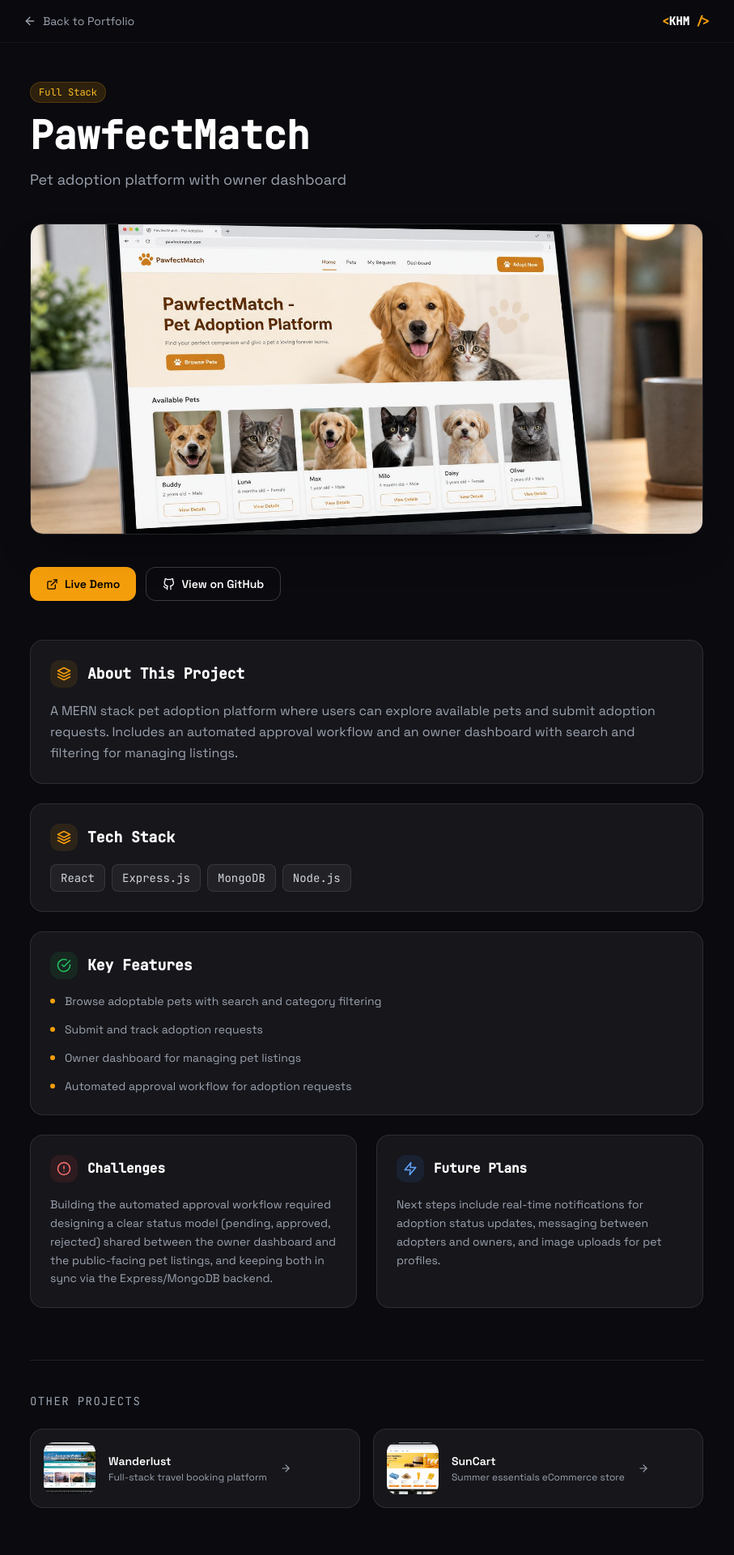
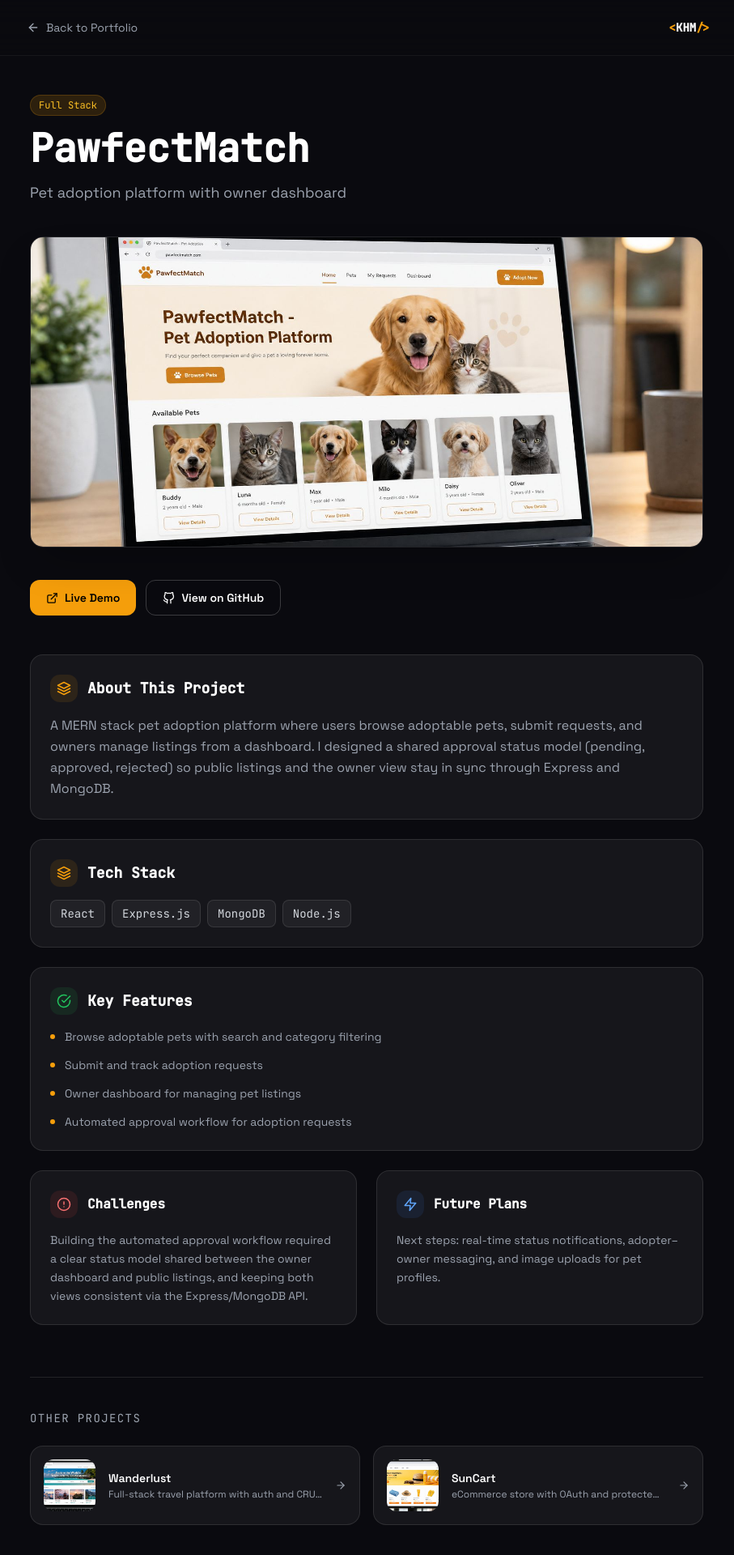
Before and after one commit to khalidhasan-m/portfolio_nextjs, a Next.js app: page /projects/pawfectmatch in a window 1280 px wide. Shown: the top 1920 px of the page at 81% size, without its empty margins (187-1094 px from the left). Built offline with nearby package versions, Linux system fonts and the light colour scheme.

Commit message:
Architecture, performance, a11y, SEO, and hiring content polish

```diff
--- a/next.config.js
+++ b/next.config.js
@@ -1,8 +1,9 @@
 /** @type {import('next').NextConfig} */
 const nextConfig = {
+  poweredByHeader: false,
+  compress: true,
   images: {
-    // Local /public images need no remote config.
-    // remotePatterns reserved if you later load external screenshots.
+    formats: ["image/avif", "image/webp"],
     remotePatterns: [],
   },
 };
--- a/src/app/layout.jsx
+++ b/src/app/layout.jsx
@@ -16,15 +16,47 @@ const jetbrainsMono = JetBrains_Mono({
   display: "swap",
 });
 
+const siteUrl = "https://portfolio-nextjs-plum-nine.vercel.app";
+
+const description =
+  "Frontend developer from Bangladesh building responsive, accessible web apps with React, Next.js, Tailwind CSS, and Better Auth. Open to remote and full-time roles.";
+
 export const metadata = {
-  metadataBase: new URL("https://portfolio-nextjs-plum-nine.vercel.app"),
-  title: "Khalid Hasan Meskat | Frontend Developer",
-  description:
-    "Portfolio of Khalid Hasan Meskat — Frontend Developer specializing in React and Next.js",
+  metadataBase: new URL(siteUrl),
+  title: {
+    default: "Khalid Hasan Meskat | Frontend Developer",
+    template: "%s | Khalid Hasan Meskat",
+  },
+  description,
+  keywords: [
+    "Frontend Developer",
+    "React",
+    "Next.js",
+    "Tailwind CSS",
+    "JavaScript",
+    "Bangladesh",
+    "Portfolio",
+    "Web Developer",
+    "Better Auth",
+  ],
+  authors: [{ name: "Khalid Hasan Meskat", url: siteUrl }],
+  creator: "Khalid Hasan Meskat",
+  robots: {
+    index: true,
+    follow: true,
+    googleBot: {
+      index: true,
+      follow: true,
+      "max-image-preview": "large",
+      "max-snippet": -1,
+    },
+  },
+  alternates: {
+    canonical: "/",
+  },
   openGraph: {
     title: "Khalid Hasan Meskat | Frontend Developer",
-    description:
-      "Portfolio of Khalid Hasan Meskat — Frontend Developer specializing in React and Next.js",
+    description,
     url: "/",
     siteName: "Khalid Hasan Meskat",
     images: [
@@ -32,17 +64,16 @@ export const metadata = {
         url: "/profile.jpg",
         width: 800,
         height: 800,
-        alt: "Khalid Hasan Meskat",
+        alt: "Khalid Hasan Meskat — Frontend Developer",
       },
     ],
     locale: "en_US",
     type: "website",
   },
   twitter: {
-    card: "summary",
+    card: "summary_large_image",
     title: "Khalid Hasan Meskat | Frontend Developer",
-    description:
-      "Portfolio of Khalid Hasan Meskat — Frontend Developer specializing in React and Next.js",
+    description,
     images: ["/profile.jpg"],
   },
 };
@@ -58,6 +89,44 @@ export const viewport = {
   ],
 };
 
+const jsonLd = {
+  "@context": "https://schema.org",
+  "@graph": [
+    {
+      "@type": "Person",
+      name: "Khalid Hasan Meskat",
+      url: siteUrl,
+      jobTitle: "Frontend Developer",
+      description,
+      email: "mailto:khalidhasanmeskat@gmail.com",
+      sameAs: [
+        "https://github.com/khalidhasan-m",
+        "https://linkedin.com/in/khalidhasanmeskat",
+      ],
+      address: {
+        "@type": "PostalAddress",
+        addressCountry: "BD",
+        addressRegion: "Barishal",
+      },
+      knowsAbout: [
+        "React",
+        "Next.js",
+        "Tailwind CSS",
+        "JavaScript",
+        "Frontend Development",
+        "Web Accessibility",
+      ],
+    },
+    {
+      "@type": "WebSite",
+      name: "Khalid Hasan Meskat Portfolio",
+      url: siteUrl,
+      description,
+      author: { "@type": "Person", name: "Khalid Hasan Meskat" },
+    },
+  ],
+};
+
 export default function RootLayout({ children }) {
   return (
     <html
@@ -66,6 +135,10 @@ export default function RootLayout({ children }) {
       className={`scroll-smooth ${spaceGrotesk.variable} ${jetbrainsMono.variable}`}
     >
       <body className="overflow-x-hidden">
+        <script
+          type="application/ld+json"
+          dangerouslySetInnerHTML={{ __html: JSON.stringify(jsonLd) }}
+        />
         <a href="#main-content" className="skip-link">
           Skip to main content
         </a>
--- /dev/null
+++ b/src/app/manifest.js
@@ -0,0 +1,20 @@
+export default function manifest() {
+  return {
+    name: "Khalid Hasan Meskat | Frontend Developer",
+    short_name: "KHM Portfolio",
+    description:
+      "Frontend developer specializing in React, Next.js, and accessible UI. Available for remote and full-time roles.",
+    start_url: "/",
+    display: "standalone",
+    background_color: "#0a0a0f",
+    theme_color: "#f59e0b",
+    icons: [
+      {
+        src: "/profile.jpg",
+        sizes: "512x512",
+        type: "image/jpeg",
+        purpose: "any",
+      },
+    ],
+  };
+}
--- a/src/components/ProjectDetail.jsx
+++ b/src/components/ProjectDetail.jsx
@@ -21,26 +21,24 @@ export default function ProjectDetail({ project }) {
 
   return (
     <div className="min-h-screen dark:bg-[#0a0a0f] bg-[#f8f7f4]">
-      <div className="sticky top-0 z-50 dark:bg-[#0a0a0f]/90 bg-[#f8f7f4]/90 backdrop-blur-xl border-b dark:border-white/5 border-black/5">
-        <div className="max-w-4xl mx-auto px-4 sm:px-6 py-4 flex items-center justify-between">
-          <Link href="/#projects">
-            <button
-              type="button"
-              className="flex items-center gap-2 text-sm dark:text-gray-400 text-gray-600 dark:hover:text-white hover:text-gray-900 transition-colors duration-200"
+      <header className="sticky top-0 z-50 dark:bg-[#0a0a0f]/90 bg-[#f8f7f4]/90 backdrop-blur-xl border-b dark:border-white/5 border-black/5">
+        <div className="max-w-4xl mx-auto px-4 sm:px-6 py-3 flex items-center justify-between">
+          <Link
+            href="/#projects"
+            className="inline-flex items-center gap-2 text-sm dark:text-gray-400 text-gray-600 dark:hover:text-white hover:text-gray-900 transition-colors duration-200 min-h-[44px] px-1"
           >
             <FiArrowLeft size={16} aria-hidden="true" />
             Back to Portfolio
-            </button>
           </Link>
-          <div className="font-mono text-sm font-bold">
-            <span className="text-amber-500">&lt;</span>
+          <Link href="/" className="font-mono text-sm font-bold min-h-[44px] inline-flex items-center" aria-label="Home">
+            <span className="text-amber-500" aria-hidden="true">&lt;</span>
             <span className="dark:text-white text-gray-900">KHM</span>
-            <span className="text-amber-500"> /&gt;</span>
+            <span className="text-amber-500" aria-hidden="true">{" "}/&gt;</span>
+          </Link>
         </div>
-        </div>
-      </div>
+      </header>
 
-      <div className="max-w-4xl mx-auto px-4 sm:px-6 lg:px-8 py-12">
+      <article className="max-w-4xl mx-auto px-4 sm:px-6 lg:px-8 py-12">
         <div className="mb-10">
           <div className="flex flex-wrap items-center gap-3 mb-4">
             <span className="text-xs px-2.5 py-1 rounded-full bg-amber-500/15 text-amber-600 dark:text-amber-400 font-mono border dark:border-amber-500/20 border-amber-500/30">
@@ -58,7 +56,7 @@ export default function ProjectDetail({ project }) {
         <div className="relative rounded-2xl overflow-hidden mb-10 border dark:border-white/10 border-black/8 shadow-2xl h-72 sm:h-96">
           <Image
             src={project.image}
-            alt={project.name}
+            alt={`${project.name} screenshot`}
             fill
             sizes="(max-width: 896px) 100vw, 896px"
             className="object-cover"
@@ -72,13 +70,13 @@ export default function ProjectDetail({ project }) {
               href={project.liveLink}
               target="_blank"
               rel="noopener noreferrer"
-              className="inline-flex items-center gap-2 px-5 py-2.5 rounded-xl bg-amber-500 hover:bg-amber-600 text-black font-semibold text-sm transition-all duration-200"
+              className="inline-flex items-center gap-2 px-5 py-2.5 rounded-xl bg-amber-500 hover:bg-amber-600 text-black font-semibold text-sm transition-all duration-200 min-h-[44px]"
             >
               <FiExternalLink size={15} aria-hidden="true" />
               Live Demo
             </a>
           ) : (
-            <span className="inline-flex items-center gap-2 px-5 py-2.5 rounded-xl bg-amber-500/20 text-amber-700 dark:text-amber-300 font-semibold text-sm cursor-not-allowed">
+            <span className="inline-flex items-center gap-2 px-5 py-2.5 rounded-xl bg-amber-500/20 text-amber-700 dark:text-amber-300 font-semibold text-sm cursor-not-allowed min-h-[44px]">
               <FiExternalLink size={15} aria-hidden="true" />
               Live Demo (Coming Soon)
             </span>
@@ -87,7 +85,7 @@ export default function ProjectDetail({ project }) {
             href={project.githubLink}
             target="_blank"
             rel="noopener noreferrer"
-            className="inline-flex items-center gap-2 px-5 py-2.5 rounded-xl border dark:border-white/20 border-black/20 dark:text-white text-gray-900 dark:hover:bg-white/5 hover:bg-black/5 font-semibold text-sm transition-all duration-200"
+            className="inline-flex items-center gap-2 px-5 py-2.5 rounded-xl border dark:border-white/20 border-black/20 dark:text-white text-gray-900 dark:hover:bg-white/5 hover:bg-black/5 font-semibold text-sm transition-all duration-200 min-h-[44px]"
           >
             <FiGithub size={15} aria-hidden="true" />
             View on GitHub
@@ -95,41 +93,47 @@ export default function ProjectDetail({ project }) {
         </div>
 
         <div className="space-y-6">
-          <div className="p-6 rounded-2xl dark:bg-white/5 bg-white/80 border dark:border-white/10 border-black/8">
+          <section className="p-6 rounded-2xl dark:bg-white/5 bg-white/80 border dark:border-white/10 border-black/8" aria-labelledby="about-heading">
             <div className="flex items-center gap-3 mb-4">
               <div className="p-2 rounded-xl dark:bg-amber-500/10 bg-amber-500/15 text-amber-500">
                 <FiLayers size={18} aria-hidden="true" />
               </div>
-              <h2 className="text-lg font-bold dark:text-white text-gray-900 font-mono">About This Project</h2>
+              <h2 id="about-heading" className="text-lg font-bold dark:text-white text-gray-900 font-mono">
+                About This Project
+              </h2>
             </div>
             <p className="dark:text-gray-400 text-gray-600 leading-relaxed">{project.description}</p>
-          </div>
+          </section>
 
-          <div className="p-6 rounded-2xl dark:bg-white/5 bg-white/80 border dark:border-white/10 border-black/8">
+          <section className="p-6 rounded-2xl dark:bg-white/5 bg-white/80 border dark:border-white/10 border-black/8" aria-labelledby="tech-heading">
             <div className="flex items-center gap-3 mb-4">
               <div className="p-2 rounded-xl dark:bg-amber-500/10 bg-amber-500/15 text-amber-500">
                 <FiLayers size={18} aria-hidden="true" />
               </div>
-              <h2 className="text-lg font-bold dark:text-white text-gray-900 font-mono">Tech Stack</h2>
+              <h2 id="tech-heading" className="text-lg font-bold dark:text-white text-gray-900 font-mono">
+                Tech Stack
+              </h2>
             </div>
-            <div className="flex flex-wrap gap-2">
+            <ul className="flex flex-wrap gap-2 list-none p-0 m-0">
               {project.tech.map((t) => (
-                <span
+                <li
                   key={t}
                   className="px-3 py-1.5 rounded-lg dark:bg-white/5 bg-black/5 dark:text-gray-300 text-gray-700 text-sm font-mono border dark:border-white/10 border-black/8"
                 >
                   {t}
-                </span>
+                </li>
               ))}
-            </div>
-          </div>
+            </ul>
+          </section>
 
-          <div className="p-6 rounded-2xl dark:bg-white/5 bg-white/80 border dark:border-white/10 border-black/8">
+          <section className="p-6 rounded-2xl dark:bg-white/5 bg-white/80 border dark:border-white/10 border-black/8" aria-labelledby="features-heading">
             <div className="flex items-center gap-3 mb-4">
               <div className="p-2 rounded-xl dark:bg-green-500/10 bg-green-500/10 text-green-500">
                 <FiCheckCircle size={18} aria-hidden="true" />
               </div>
-              <h2 className="text-lg font-bold dark:text-white text-gray-900 font-mono">Key Features</h2>
+              <h2 id="features-heading" className="text-lg font-bold dark:text-white text-gray-900 font-mono">
+                Key Features
+              </h2>
             </div>
             <ul className="space-y-3">
               {project.features.map((f, i) => (
@@ -139,32 +143,36 @@ export default function ProjectDetail({ project }) {
                 </li>
               ))}
             </ul>
-          </div>
+          </section>
 
           <div className="grid sm:grid-cols-2 gap-6">
-            <div className="p-6 rounded-2xl dark:bg-white/5 bg-white/80 border dark:border-white/10 border-black/8">
+            <section className="p-6 rounded-2xl dark:bg-white/5 bg-white/80 border dark:border-white/10 border-black/8" aria-labelledby="challenges-heading">
               <div className="flex items-center gap-3 mb-4">
                 <div className="p-2 rounded-xl dark:bg-red-500/10 bg-red-500/10 text-red-400">
                   <FiAlertCircle size={18} aria-hidden="true" />
                 </div>
-                <h2 className="text-base font-bold dark:text-white text-gray-900 font-mono">Challenges</h2>
+                <h2 id="challenges-heading" className="text-base font-bold dark:text-white text-gray-900 font-mono">
+                  Challenges
+                </h2>
               </div>
               <p className="text-sm dark:text-gray-400 text-gray-600 leading-relaxed">{project.challenges}</p>
-            </div>
+            </section>
 
-            <div className="p-6 rounded-2xl dark:bg-white/5 bg-white/80 border dark:border-white/10 border-black/8">
+            <section className="p-6 rounded-2xl dark:bg-white/5 bg-white/80 border dark:border-white/10 border-black/8" aria-labelledby="plans-heading">
               <div className="flex items-center gap-3 mb-4">
                 <div className="p-2 rounded-xl dark:bg-blue-500/10 bg-blue-500/10 text-blue-400">
                   <FiZap size={18} aria-hidden="true" />
                 </div>
-                <h2 className="text-base font-bold dark:text-white text-gray-900 font-mono">Future Plans</h2>
+                <h2 id="plans-heading" className="text-base font-bold dark:text-white text-gray-900 font-mono">
+                  Future Plans
+                </h2>
               </div>
               <p className="text-sm dark:text-gray-400 text-gray-600 leading-relaxed">{project.improvements}</p>
-            </div>
+            </section>
           </div>
         </div>
 
-        <div className="mt-16 pt-10 border-t dark:border-white/10 border-black/8">
+        <nav className="mt-16 pt-10 border-t dark:border-white/10 border-black/8" aria-label="Other projects">
           <p className="text-sm dark:text-gray-400 text-gray-500 font-mono mb-6 tracking-widest uppercase">
             Other Projects
           </p>
@@ -173,18 +181,21 @@ export default function ProjectDetail({ project }) {
               .filter((p) => p.id !== project.id)
               .slice(0, 2)
               .map((p) => (
-                <Link key={p.id} href={`/projects/${p.id}`}>
-                  <div className="group p-4 rounded-2xl dark:bg-white/5 bg-white/80 border dark:border-white/10 border-black/8 dark:hover:border-amber-500/30 hover:border-amber-500/30 transition-all duration-300 flex items-center gap-4">
+                <Link
+                  key={p.id}
+                  href={`/projects/${p.id}`}
+                  className="group p-4 rounded-2xl dark:bg-white/5 bg-white/80 border dark:border-white/10 border-black/8 dark:hover:border-amber-500/30 hover:border-amber-500/30 transition-all duration-300 flex items-center gap-4 min-h-[80px]"
+                >
                   <div className="relative w-16 h-16 rounded-xl overflow-hidden flex-shrink-0">
                     <Image
                       src={p.image}
-                        alt={p.name}
+                      alt=""
                       fill
                       sizes="64px"
                       className="object-cover"
                     />
                   </div>
-                    <div className="min-w-0">
+                  <div className="min-w-0 flex-1">
                     <p className="text-sm font-semibold dark:text-white text-gray-900 group-hover:text-amber-500 transition-colors duration-200 truncate">
                       {p.name}
                     </p>
@@ -195,12 +206,11 @@ export default function ProjectDetail({ project }) {
                     className="flex-shrink-0 rotate-180 dark:text-gray-400 text-gray-400 group-hover:text-amber-500 transition-colors duration-200"
                     aria-hidden="true"
                   />
-                  </div>
                 </Link>
               ))}
           </div>
-        </div>
-      </div>
+        </nav>
+      </article>
     </div>
   );
 }
--- a/src/data/projects.js
+++ b/src/data/projects.js
@@ -4,7 +4,7 @@ export const projects = [
     name: "PawfectMatch",
     tagline: "Pet adoption platform with owner dashboard",
     description:
-      "A MERN stack pet adoption platform where users can explore available pets and submit adoption requests. Includes an automated approval workflow and an owner dashboard with search and filtering for managing listings.",
+      "A MERN stack pet adoption platform where users browse adoptable pets, submit requests, and owners manage listings from a dashboard. I designed a shared approval status model (pending, approved, rejected) so public listings and the owner view stay in sync through Express and MongoDB.",
     image: "/projects/pawfectmatch.jpg",
     tech: ["React", "Express.js", "MongoDB", "Node.js"],
     liveLink: "https://pet-adoption-client-gamma.vercel.app/",
@@ -16,17 +16,17 @@ export const projects = [
       "Automated approval workflow for adoption requests",
     ],
     challenges:
-      "Building the automated approval workflow required designing a clear status model (pending, approved, rejected) shared between the owner dashboard and the public-facing pet listings, and keeping both in sync via the Express/MongoDB backend.",
+      "Building the automated approval workflow required a clear status model shared between the owner dashboard and public listings, and keeping both views consistent via the Express/MongoDB API.",
     improvements:
-      "Next steps include real-time notifications for adoption status updates, messaging between adopters and owners, and image uploads for pet profiles.",
+      "Next steps: real-time status notifications, adopter–owner messaging, and image uploads for pet profiles.",
     category: "Full Stack",
   },
   {
     id: "wanderlust",
     name: "Wanderlust",
-    tagline: "Full-stack travel booking platform",
+    tagline: "Full-stack travel platform with auth and CRUD listings",
     description:
-      "A full-stack travel platform built with Next.js where users can explore destinations, create and manage listings, and book trips. Authenticated users can add, update, and delete destinations through a clean, responsive interface backed by MongoDB.",
+      "A Next.js travel platform where anyone can explore destinations while authenticated users create, update, and delete their own listings. Route protection and ownership checks keep open browsing separate from private write actions, with sessions handled by Better Auth and data in MongoDB.",
     image: "/projects/wanderlust.jpg",
     tech: ["Next.js", "React", "Tailwind CSS", "Better Auth", "MongoDB"],
     liveLink: "https://wanderlust-seven-gules.vercel.app/",
@@ -35,34 +35,34 @@ export const projects = [
       "Browse and search travel destinations with responsive card layouts",
       "Authenticated users can create, update, and delete their own listings",
       "Secure session-based authentication with Better Auth",
-      "MongoDB-backed data persistence for destinations and bookings",
+      "MongoDB-backed persistence for destinations and user data",
     ],
     challenges:
-      "Designing a data model that let authenticated users manage only their own listings, while keeping the browsing experience open to everyone, required careful route protection and authorization checks across both server and client components.",
+      "Letting owners manage only their listings while keeping browse public required careful authorization across server and client routes in the App Router.",
     improvements:
-      "Planned improvements include a booking/payment flow, destination reviews and ratings, image uploads for listings, and map-based destination search.",
+      "Planned: booking/payment flow, reviews and ratings, listing image uploads, and map-based search.",
     category: "Full Stack",
   },
   {
     id: "suncart",
     name: "SunCart",
-    tagline: "Summer essentials eCommerce store",
+    tagline: "eCommerce store with OAuth and protected orders",
     description:
-      "A modern eCommerce store for seasonal summer essentials, built with Next.js and HeroUI. Features Google OAuth authentication, protected order pages, product search, and an auto-scrolling hero slider for a polished shopping experience.",
+      "A Next.js eCommerce store for summer essentials with Google OAuth, email/password auth, product search, and protected order pages. HeroUI and Embla power a polished catalog and hero slider; Better Auth gates post-login flows so only signed-in users reach orders.",
     image: "/projects/suncart.jpg",
     tech: ["Next.js", "HeroUI", "Tailwind CSS", "Better Auth", "React Hook Form", "Embla Carousel"],
     liveLink: "https://assignment8-kappa.vercel.app/",
     githubLink: "https://github.com/khalidhasan-m/assignment8",
     features: [
       "Google OAuth and email/password authentication with Better Auth",
-      "Protected order pages accessible only to logged-in users",
+      "Protected order pages for logged-in users only",
       "Product search and filtering across the catalog",
-      "Auto-scrolling hero slider built with Embla Carousel",
+      "Auto-scrolling hero slider with Embla Carousel",
     ],
     challenges:
-      "Wiring up Google OAuth alongside email/password auth in the same flow, then gating order pages behind that session, took careful handling of protected routing in the Next.js App Router.",
+      "Combining Google OAuth with email/password in one session model, then protecting order routes, required careful App Router auth boundaries.",
     improvements:
-      "Future plans include a shopping cart with persistent state, checkout with a payment gateway, order history for users, and an admin dashboard for managing products.",
+      "Future: persistent cart, payment checkout, order history, and an admin product dashboard.",
     category: "Full Stack",
   },
 ];
```
Also changed, not shown: src/app/projects/[id]/page.jsx (+25 -5 lines), src/components/Education.jsx (+9 -9 lines), src/components/Footer.jsx (+5 -5 lines), src/components/Hero.jsx (+10 -9 lines). Lines whose indentation alone changed are shown as unchanged.
